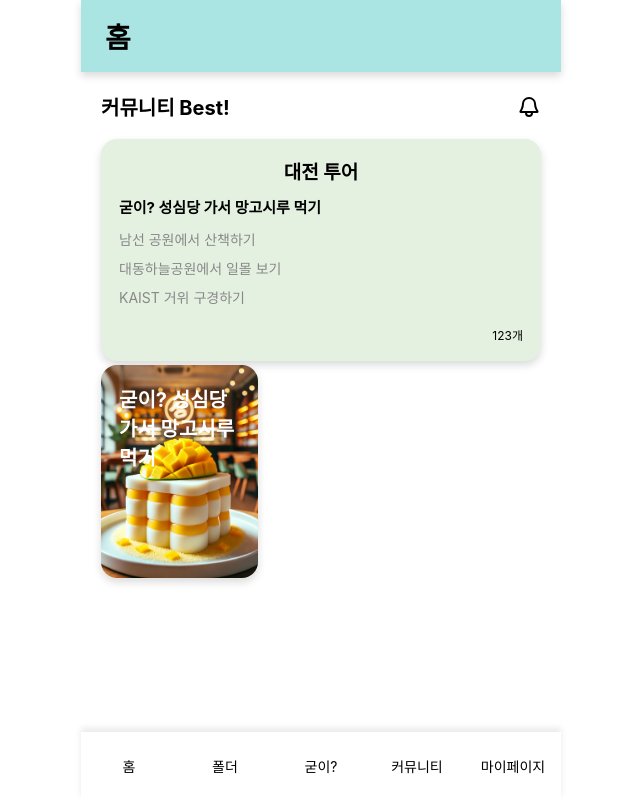
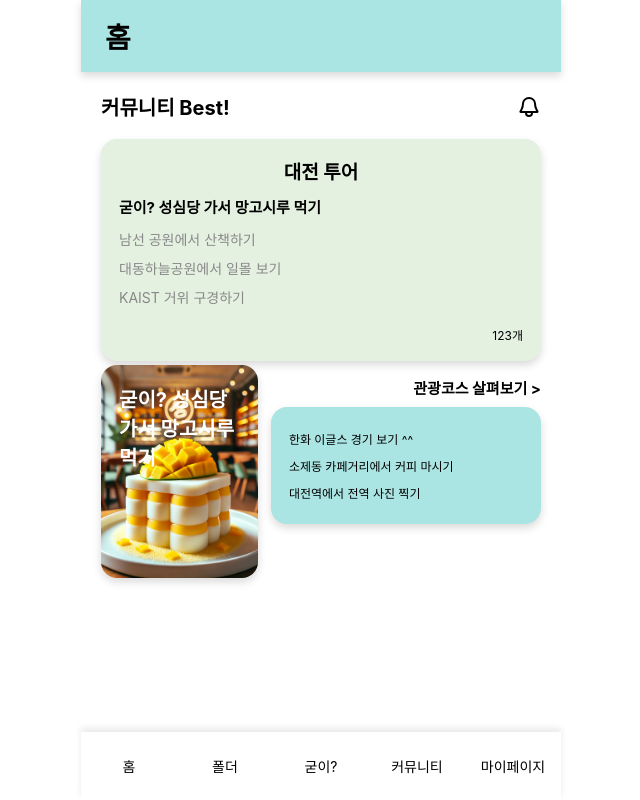
Before and after one commit to INU-SPOT/goode-travel-frontend, a React (Create React App) app: page / in a window 1280 px wide. Shown: the whole page, without its empty margins (319-959 px from the left). Built offline with nearby package versions, Linux system fonts and the light colour scheme.

Commit message:
feat:  관광코스 추천 컴포넌트 생성

```diff
--- /dev/null
+++ b/src/components/home/CourseBlock.tsx
@@ -0,0 +1,57 @@
+import React from "react";
+import styled from "styled-components";
+import { COLOR } from "../../utils/color";
+
+interface CourseProps {
+  details: string[];
+}
+
+const CourseBlock: React.FC<CourseProps> = ({ details }) => {
+  return (
+    <>
+      <Title>관광코스 살펴보기 &gt;</Title>
+      <CourseWrapper>
+        <DetailList>
+          {details?.map((detail, index) => (
+            <DetailItem key={index}>{detail}</DetailItem>
+          ))}
+        </DetailList>
+      </CourseWrapper>
+    </>
+  );
+};
+
+export default CourseBlock;
+
+const Title = styled.h2`
+  font-size: 15px;
+  margin-bottom: 9px;
+  text-align: right;
+`;
+
+const CourseWrapper = styled.div`
+  cursor: pointer;
+  display: flex;
+  flex-direction: column;
+  background-color: ${COLOR.blue};
+  justify-content: center;
+  border-radius: 16px;
+  padding: 18px;
+  box-sizing: border-box;
+  box-shadow: 0px 4px 8px 0px rgba(0, 0, 0, 0.15);
+`;
+
+const DetailList = styled.ul`
+  list-style: none;
+  padding: 0;
+  margin: 0;
+  display: flex;
+  flex-direction: column;
+  justify-content: space-between; /* 아이템 간의 간격을 동일하게 */
+  height: 100%; /* 부모 요소의 높이를 차지하도록 */
+`;
+
+const DetailItem = styled.li`
+  font-size: 12px;
+  padding: 5px 0; /* 위아래로 일정한 간격 */
+`;
--- a/src/pages/HomePage.tsx
+++ b/src/pages/HomePage.tsx
@@ -5,8 +5,10 @@ import exampleImage from "../assets/images/KakaoTalk_Photo_2024-08-07-20-33-27.p
 import BentoGrid from "../components/BentoGrid";
 import CommunityBlock from "../components/home/CommunityBlock";
 import ImageBlock from "../components/home/ImageBlock";
+import CourseBlock from "../components/home/CourseBlock";
 import { ReactComponent as SearchIcon } from "../assets/icons/bell-svgrepo-com.svg";
 
+// 커뮤니티 게시글에 대한 임시 데이터입니다.
 const communityData = {
   title: "대전 투어",
   goode: "굳이? 성심당 가서 망고시루 먹기",
@@ -17,6 +19,15 @@ const communityData = {
   ],
   recommendations: 123,
   image: exampleImage,
+};
+
+// 관광코스에 대한 임시 데이터입니다.
+const courseData = {
+  details: [
+    "한화 이글스 경기 보기 ^^",
+    "소제동 카페거리에서 커피 마시기",
+    "대전역에서 전역 사진 찍기",
+  ],
 };
 
 export default function HomePage() {
@@ -41,6 +52,12 @@ export default function HomePage() {
       component: (
         <ImageBlock goode={communityData.goode} image={communityData.image} />
       ),
+    },
+    {
+      id: 3,
+      width: 5,
+      height: 1,
+      component: <CourseBlock details={courseData.details} />,
     },
   ];
 
```
